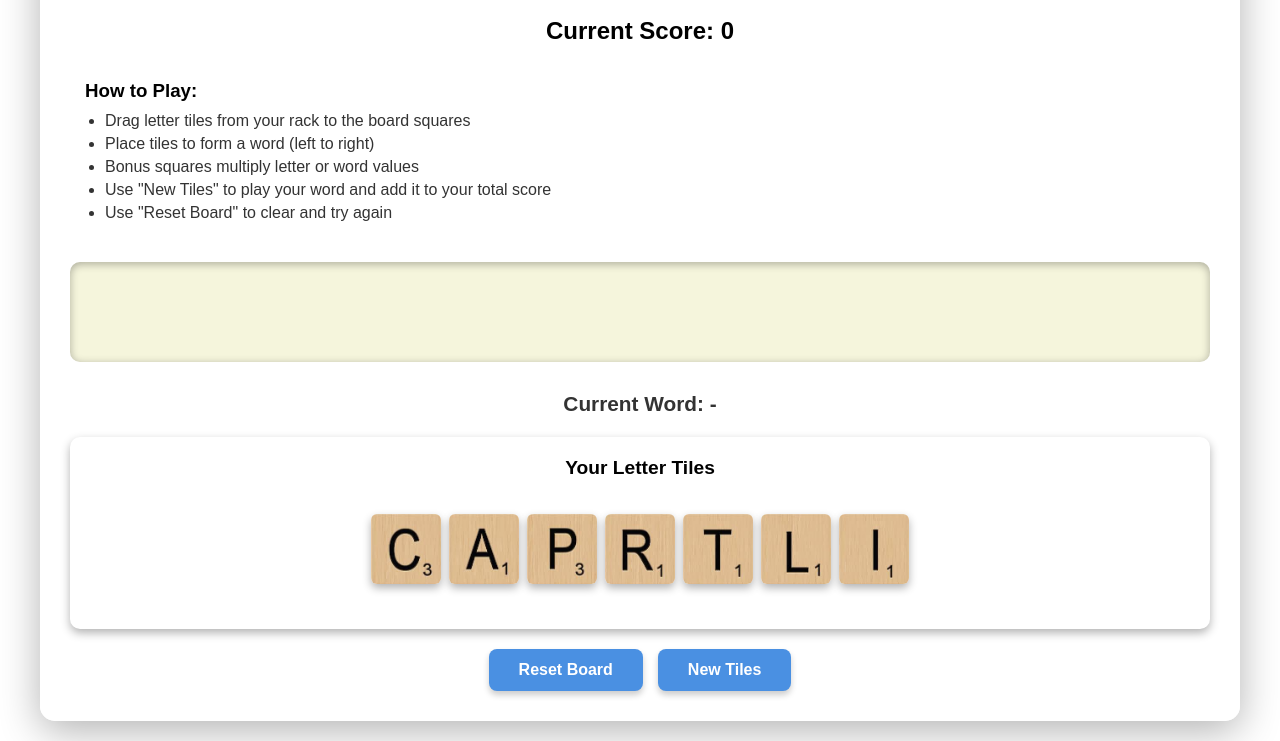
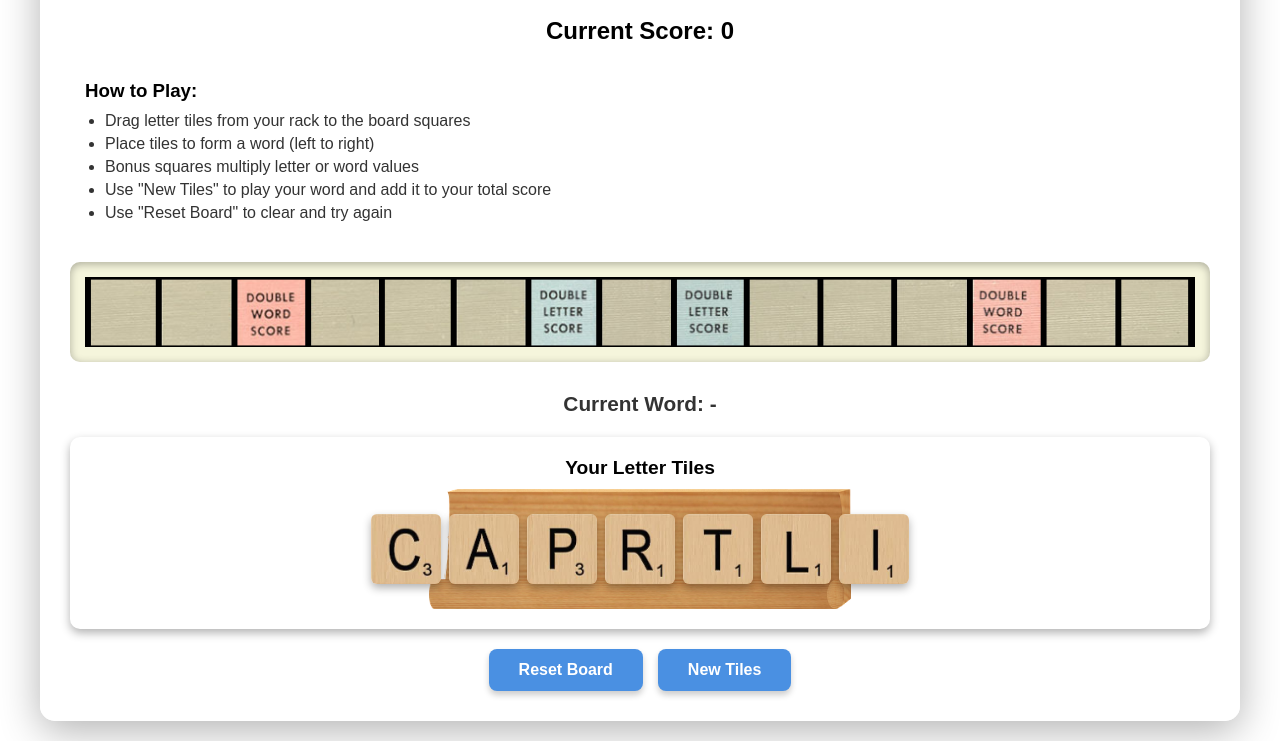
Before and after one commit to ramenoodles/OneRowScrabble, a plain HTML site: page index.html in a window 1280 px wide. Shown: the part 136-877 px from the top of the page. Drawn offline with nearby package versions, Linux system fonts and the light colour scheme.

Commit message:
Update stylesheet.css

```diff
--- a/css/stylesheet.css
+++ b/css/stylesheet.css
@@ -43,7 +43,7 @@ h1 {
 }
 
 .board-row {
-    background-image: url('OneRowScrabble/graphics_data/Scrabble_Board_OneLine.png');
+    background-image: url('../graphics_data/Scrabble_Board_OneLine.png');
     display: flex;
     background-size: cover;
     background-position: center;
@@ -97,7 +97,7 @@ h1 {
     padding: 15px 10px;
     background-color: transparent;
     border-radius: 8px;
-    background-image: url('OneRowScrabble/graphics_data/scrabble-tile-holder.png');
+    background-image: url('../graphics_data/scrabble-tile-holder.png');
     background-size: contain;
     background-position: center;
     background-repeat: no-repeat;
```
